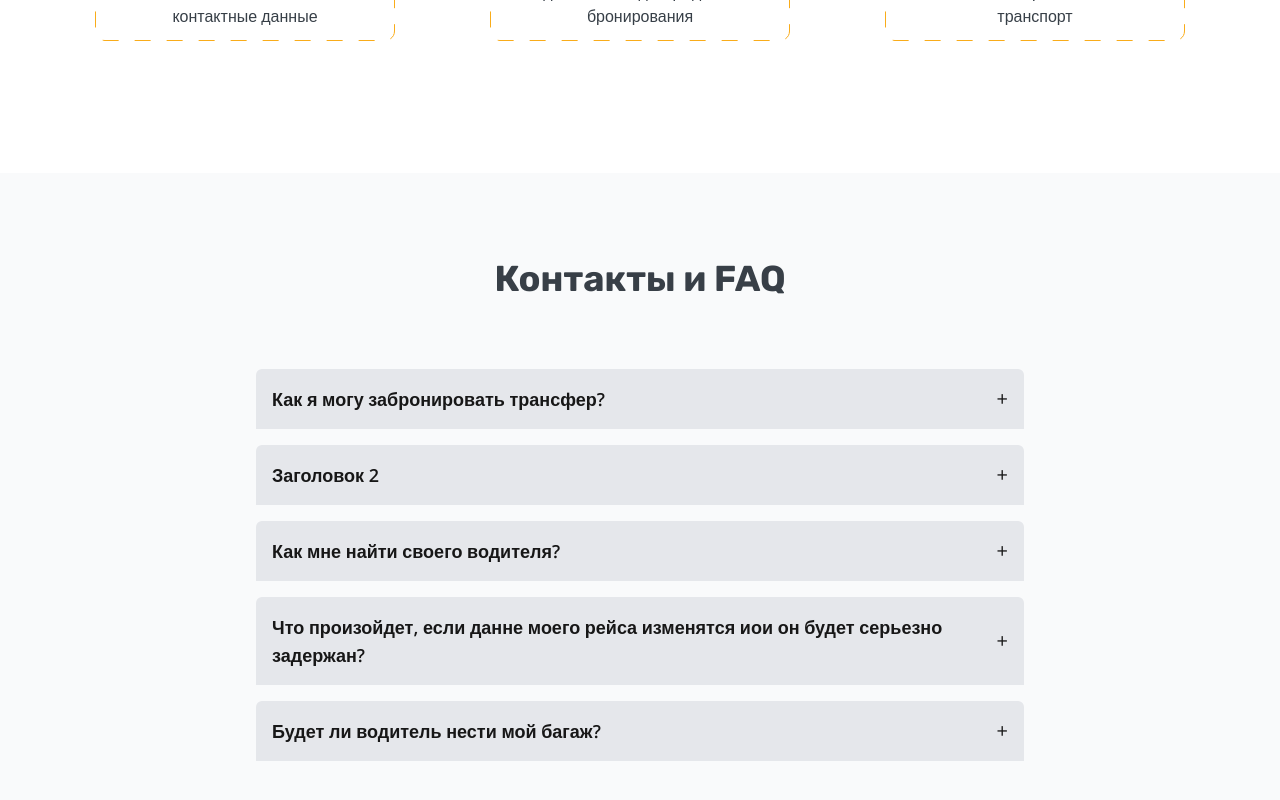
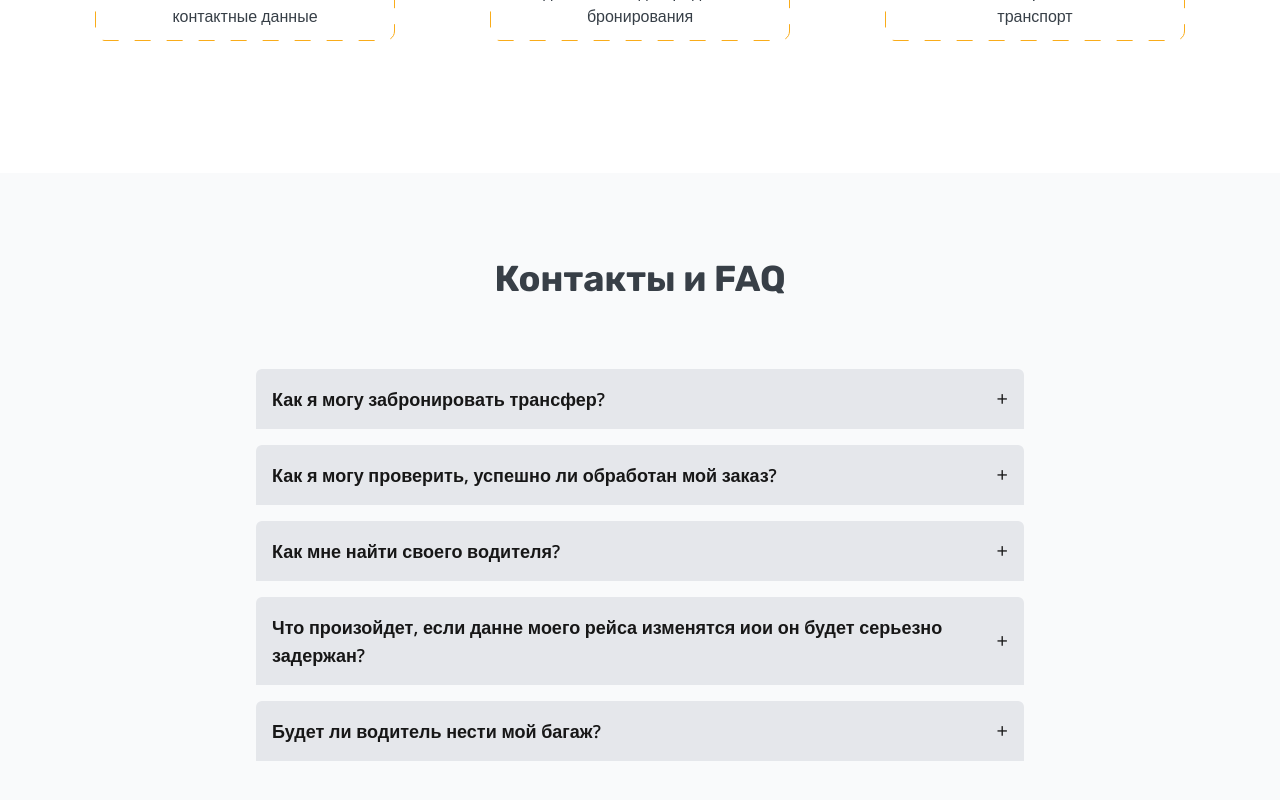
Before and after one commit to jaserds/transfer, a Next.js app: page / in a window 1280 px wide. Shown: the part 2715-3515 px from the top of the page. Built offline with nearby package versions, Linux system fonts and the light colour scheme.

Commit message:
Ухожу с работы

```diff
--- a/components/ContactAndFAQSection/Accordion.tsx
+++ b/components/ContactAndFAQSection/Accordion.tsx
@@ -25,10 +25,11 @@ const Accordion = ({ title, content }: AccordionProps) => {
                     accordion-content
                     bg-gray-100
                      rounded-b-md
+                     opacity-0
                      transition-all
                      duration-300
                      ease-in-out
-                     ${isOpen ? "max-h-screen p-4" : "max-h-0 overflow-hidden"
+                     ${isOpen ? "max-h-screen p-4 opacity-100" : "max-h-0 overflow-hidden"
                     }`}
             >
                 <p>{content}</p>
--- a/components/ContactAndFAQSection/ContactAndFAQContainer.tsx
+++ b/components/ContactAndFAQSection/ContactAndFAQContainer.tsx
@@ -11,8 +11,8 @@ export default function ContactAndFAQContainer() {
                     content="Описание, которое раскрывается при клике на заголовок или плюс."
                 />
                 <Accordion
-                    title="Заголовок 2"
-                    content="Как я могу проверить, успешно ли обработан мой заказ?"
+                    title="Как я могу проверить, успешно ли обработан мой заказ?"
+                    content="описание"
                 />
                 <Accordion
                     title="Как мне найти своего водителя?"
```
